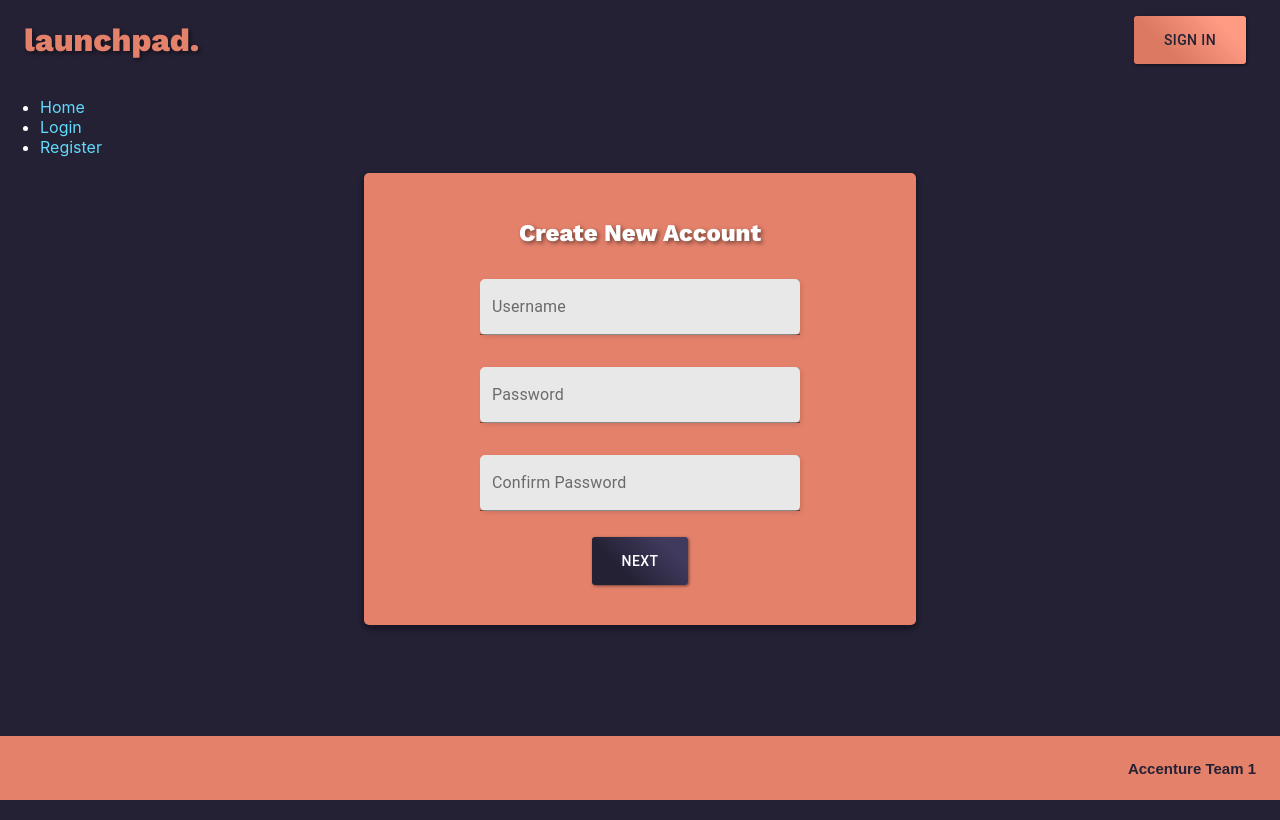
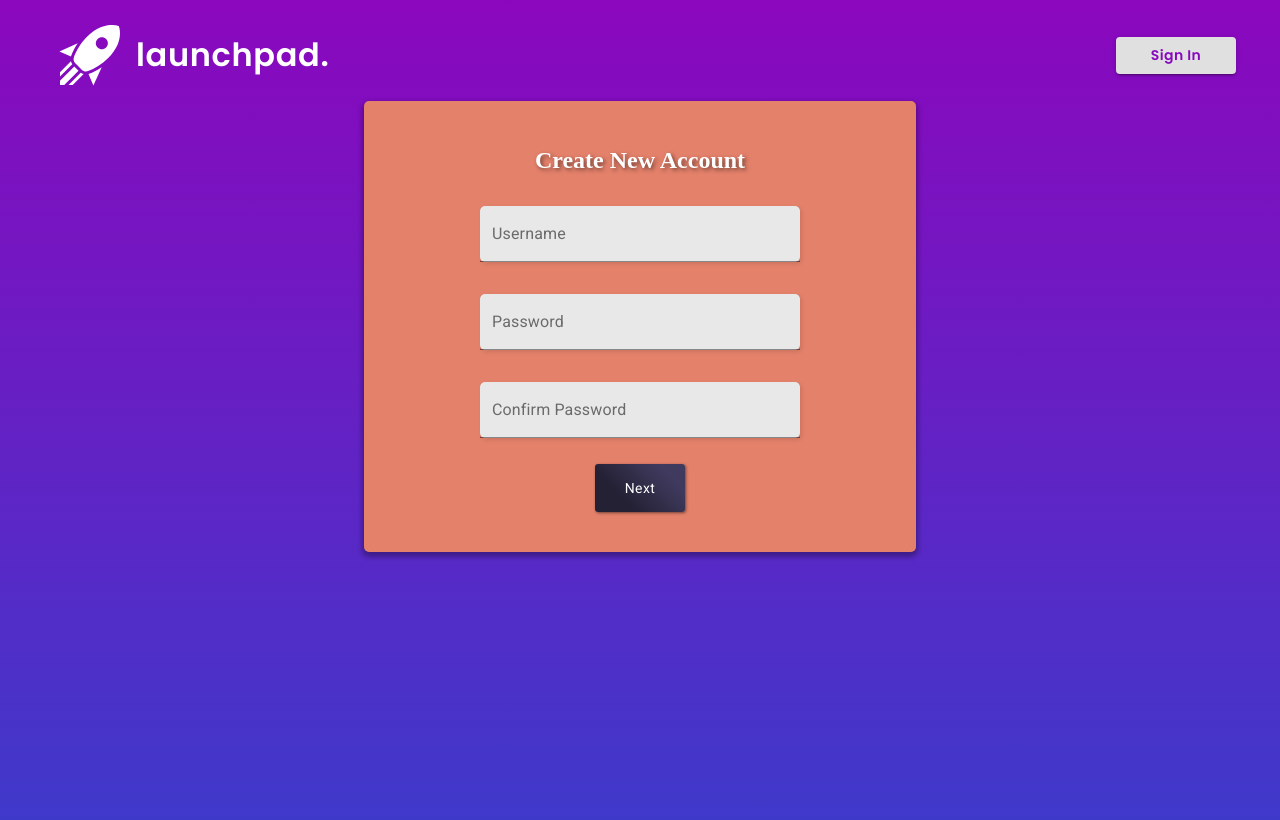
Before and after one commit to Felix-Poon/RSE-Launchpad-Frontend, a React (Create React App) app: page /register in a window 1280 px wide. Built offline with nearby package versions, Linux system fonts and the light colour scheme.

Commit message:
Making UI fixes to homepage

```diff
--- a/package.json
+++ b/package.json
@@ -7,6 +7,9 @@
     "@material-ui/core": "^4.12.1",
     "@material-ui/icons": "^5.0.0-beta.0",
     "@material-ui/lab": "^4.0.0-alpha.60",
+    "@mdi/font": "^5.9.55",
+    "@mdi/js": "^5.9.55",
+    "@mdi/react": "^1.5.0",
     "@testing-library/jest-dom": "^5.11.4",
     "@testing-library/react": "^11.1.0",
     "@testing-library/user-event": "^12.1.10",
--- a/public/index.html
+++ b/public/index.html
@@ -26,7 +26,7 @@
     -->
     <link rel="preconnect" href="https://fonts.googleapis.com">
     <link rel="preconnect" href="https://fonts.gstatic.com" crossorigin>
-    <link href="https://fonts.googleapis.com/css2?family=Work+Sans:wght@800&display=swap" rel="stylesheet">
+    <link href="https://fonts.googleapis.com/css2?family=Poppins:wght@400;600;700;800&family=Roboto&display=swap" rel="stylesheet">
     <title>React App</title>
   </head>
   <body>
--- a/src/App.css
+++ b/src/App.css
@@ -39,12 +39,21 @@
 
 .styled-text {
   font-family: 'Work Sans', sans-serif;
+  /* font-family: -apple-system, BlinkMacSystemFont, 'Segoe UI', Roboto, Oxygen, Ubuntu, Cantarell, 'Open Sans', 'Helvetica Neue', sans-serif; */
+}
+
+body, html {
+  background: rgb(63,57,202);
+  background: linear-gradient(0deg, rgba(63,57,202,1) 0%, rgba(139,7,189,1) 100%);
+  color: white;
+  background-repeat: no-repeat;
+  height: 100%;
 }
 
 body {
-  background-color: #242135;
-  color: white;
+  padding: 10px 20px
 }
+
 
 a {
   color: #61dafb;
--- a/src/App.js
+++ b/src/App.js
@@ -11,21 +11,26 @@ import { Header } from './components/Header';
 import { Footer } from './components/Footer';
 import { Login } from './pages/Login';
 import { Register } from './pages/Register';
-import { createMuiTheme, ThemeProvider } from '@material-ui/core/styles';
-//import Palettefrom './styles/Theme';
-/* const theme = createMuiTheme({
-
-}) */
+//import { makeStyles } from '@material-ui/core/styles';
 
 
+/* CHECK IF USER LOGGED IN */
+// If logged in render dashboard
+// If not search ?
 
+/* const useStyles = makeStyles({
+  bg: {
+    margin: '0.5rem 2rem',
+    backgroundColor: 'white'
+  }
+})
+ */
 function App() {
-
   return (
     <Router>
       <div>
         <Header />
-        <nav>
+        {/* <nav>
           <ul>
             <li>
               <Link to="/">Home</Link>
@@ -37,7 +42,7 @@ function App() {
               <Link to="/register">Register</Link>
             </li>
           </ul>
-        </nav>
+        </nav> */}
 
         <Switch>
           {/* ADD MORE PAGES HERE */}
@@ -52,7 +57,6 @@ function App() {
           </Route>
         </Switch>
       </div>
-      <Footer />
     </Router>
   );
 }
--- a/src/components/Header.js
+++ b/src/components/Header.js
@@ -1,28 +1,27 @@
 import React, { useState } from 'react';
 import { makeStyles, responsiveFontSizes } from '@material-ui/core/styles';
-
 import AppBar from '@material-ui/core/AppBar';
 import Toolbar from '@material-ui/core/Toolbar';
 import Button from '@material-ui/core/Button';
 import { LoginMenu, LogoutMenu } from './Menus';
+import Icon from '@mdi/react'
+import { mdiRocketLaunch } from '@mdi/js';
 
 const useStyles = makeStyles((theme) => ({
   root: {
     boxShadow: "none",
-    backgroundColor: "#242135"
   },
   title: {
     flexGrow: 1,
-    fontWeight: "bolder",
-    color: "#E4816B",
+    fontWeight: 600,
     fontSize: '2rem',
-    fontFamily: 'Work Sans',
-    textShadow: '2px 2px 4px rgba(0,0,0,0.5)',
+    fontFamily: 'Poppins, sans-serif',/*
+    textShadow: '2px 2px 4px rgba(0,0,0,0.5)', */
+    letterSpacing: '0.5pt'
   },
   signin: {
     fontWeight: "bolder",
     fontFamily: "Arial, sans-serif",
-    color: "#E4816B",
   },
 }));
 
@@ -40,12 +39,19 @@ export function Header() {
 
   return(
 
-    <AppBar position="static" className={classes.root}>
+    <AppBar position="static" color="transparent" className={classes.root}>
       <Toolbar>
-        <h1 className={classes.title}>launchpad.</h1>
+        <Icon path={mdiRocketLaunch}
+          title="User Profile"
+          size={3}
+          color="white"
+          style={{margin:'0 10px'}}
+        />
+        <h1 className={classes.title}>
+          launchpad.
+        </h1>
         <div style={{flex:1}}/>
         {menu}
-        {/* <Button className={classes.signin}>SIGN IN</Button> */}
       </Toolbar>
     </AppBar>
 
--- a/src/components/Menus.jsx
+++ b/src/components/Menus.jsx
@@ -1,15 +1,32 @@
 import React from 'react';
 import { SecondaryButton } from '../styles/Styled';
 import AddCircleIcon from '@material-ui/icons/AddCircle';
+import Button from '@material-ui/core/Button';
+import { makeStyles } from '@material-ui/core/styles';
 import { Link } from 'react-router-dom';
 
+const useStyles = makeStyles({
+  btn: {
+    textTransform: 'none',
+    color: '#8708BD',
+    fontFamily: 'Poppins, sans-serif',
+    fontWeight: 600,
+    width: '120px'
+  }
+})
+
 export function LoginMenu() {
+  const classes=useStyles();
   return(
     <div>
       <Link to='login'>
-        <SecondaryButton
-          text="Sign In"
-        />
+        <Button
+          text="sign in"
+          variant="contained"
+          className={classes.btn}
+          >
+            Sign In
+          </Button>
       </Link>
     </div>
   );
--- a/src/styles/Styled.jsx
+++ b/src/styles/Styled.jsx
@@ -26,6 +26,7 @@ const useStyles = makeStyles({
     margin: '10px',
     boxShadow: '1px 1px 3px rgba(0,0,0,0.5)',
     stroke: '1',
+    textTransform: 'none',
     '&:hover': {
       cursor: 'pointer',
       boxShadow: '0px 0px 15px 5px rgba(255,255,255,0.71)',
```
Also changed, not shown: 1 other file (tests, documents, lock files or other folders).
